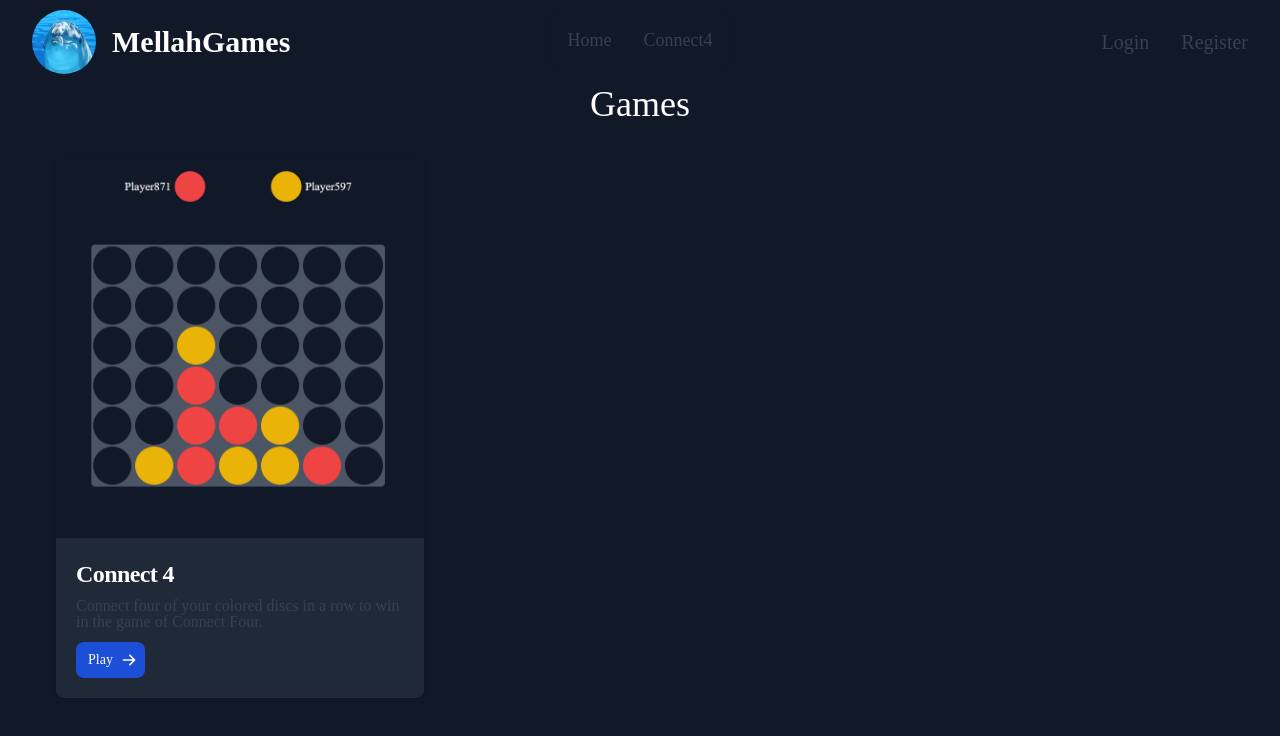
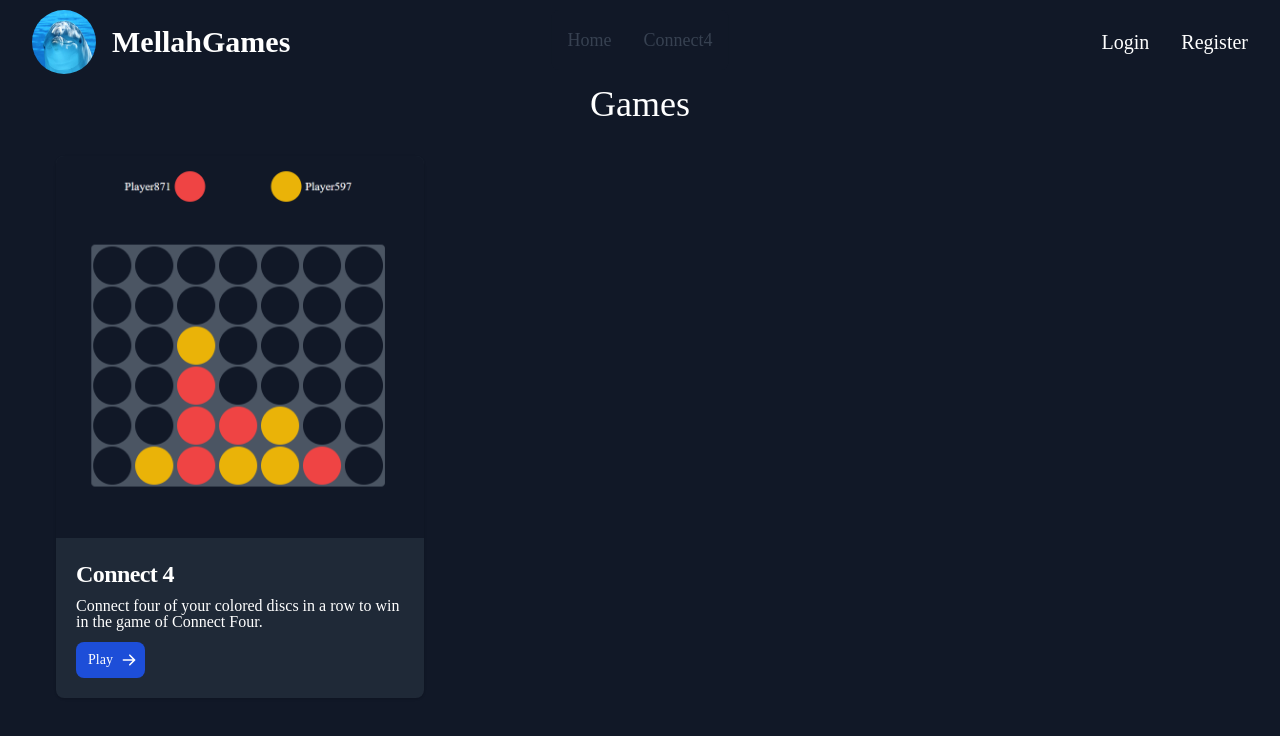
Before and after one commit to sakousi/puissance4-ReactJS, a React (Create React App) app in the folder front/: page / in a window 1280 px wide. Shown: the top 736 px of the page. Built offline with nearby package versions, Linux system fonts and the light colour scheme.

Commit message:
set text white

```diff
--- a/front/src/components/Header.js
+++ b/front/src/components/Header.js
@@ -36,7 +36,7 @@ export default function Header() {
               {appContext.loggedIn ? (
                 <button
                   onClick={handleLogout}
-                  className="block px-4 py-2 text-xl text-gray-700 hover:bg-gray-100 hover:bg-gray-600 text-gray-200 hover:text-white"
+                  className="block px-4 py-2 text-xl text-white hover:bg-gray-100 hover:bg-gray-600 text-gray-200 hover:text-white"
                 >
                   Disconned
                 </button>
@@ -45,7 +45,7 @@ export default function Header() {
                   <li>
                     <Link
                       to={"/login"}
-                      className="block px-4 py-2 text-xl text-gray-700 hover:bg-gray-100 hover:bg-gray-600 text-gray-200 hover:text-white"
+                      className="block px-4 py-2 text-xl text-gray-700 text-white hover:bg-gray-100 hover:bg-gray-600 text-gray-200 hover:text-white"
                     >
                       Login
                     </Link>
@@ -53,7 +53,7 @@ export default function Header() {
                   <li>
                     <Link
                       to={"/register"}
-                      className="block px-4 py-2 text-xl text-gray-700 hover:bg-gray-100 hover:bg-gray-600 text-gray-200 hover:text-white"
+                      className="block px-4 py-2 text-xl text-gray-700 text-white hover:bg-gray-100 hover:bg-gray-600 text-gray-200 hover:text-white"
                     >
                       Register
                     </Link>
--- a/front/src/components/Home/GameOne.js
+++ b/front/src/components/Home/GameOne.js
@@ -17,7 +17,7 @@ export default function GameOne() {
             Connect 4
           </h5>
         </Link>
-        <p className="mb-3 font-normal text-gray-700 text-gray-400">
+        <p className="mb-3 font-normal text-white text-gray-700 text-gray-400">
           Connect four of your colored discs in a row to win in the game of
           Connect Four.
         </p>
--- a/front/src/routes/Login.js
+++ b/front/src/routes/Login.js
@@ -78,7 +78,7 @@ export default function Login() {
                 className="w-4 h-4 border border-gray-300 rounded bg-gray-50 focus:ring-3 focus:ring-blue-300 bg-gray-700 border-gray-600 focus:ring-blue-600 ring-offset-gray-800"
               ></input>
             </div>
-            <label className="ml-2 text-lg font-medium text-gray-900 text-gray-300">
+            <label className="ml-2 text-lg font-medium text-white text-gray-900 text-gray-300">
               Remember me
             </label>
           </div>
--- a/front/src/routes/Register.js
+++ b/front/src/routes/Register.js
@@ -87,7 +87,7 @@ export default function Register() {
                 required
               ></input>
             </div>
-            <label className="ml-2 text-lg font-medium text-gray-900 text-gray-300">
+            <label className="ml-2 text-lg font-medium text-white text-gray-900 text-gray-300">
               I agree with the{" "}
               <Link
                 className="text-blue-600 hover:underline text-blue-500"
```
